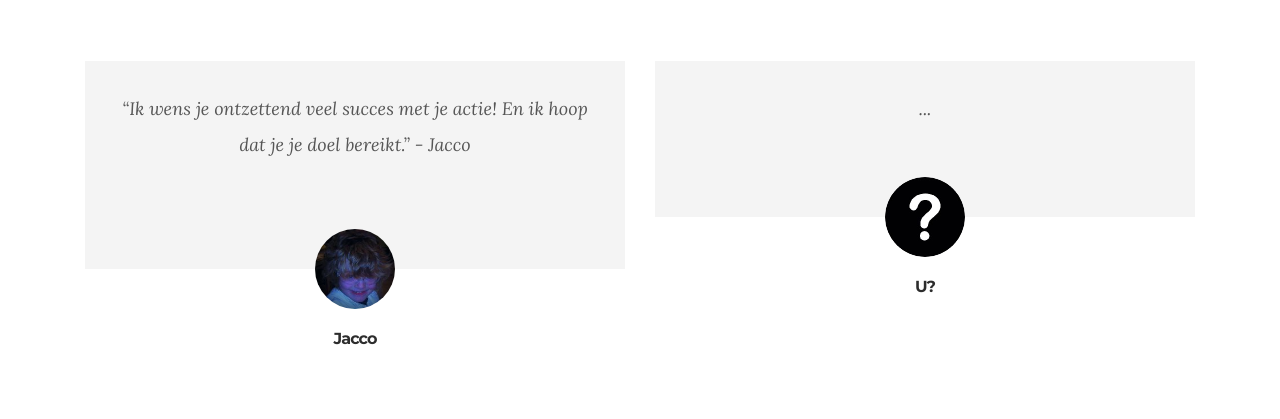
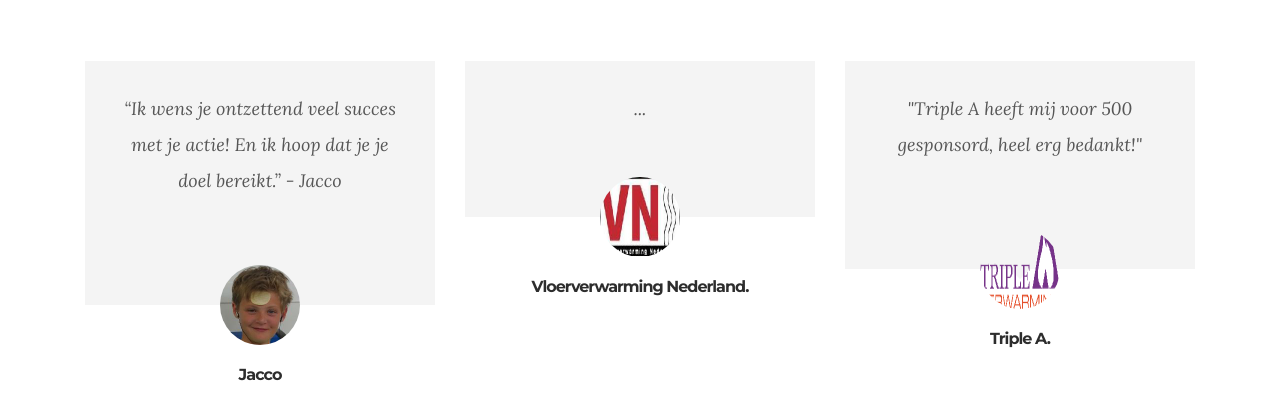
Before and after one commit to JaccoWD/ADEsmeeLIVE, a plain HTML site: page sponsors.html in a window 1280 px wide. Shown: the part 177-596 px from the top of the page. Drawn offline with Linux system fonts and the light colour scheme.

Commit message:
create github pages

```diff
--- a/assets/images/hashes.json
+++ b/assets/images/hashes.json
@@ -1 +1 @@
-{"wD+/Ko7p6NrMxEklxkz9MA==":"mooier%20bergje-2000x1330.jpg","MuJYxrpzNZYzXJksxaIrXQ==":"mooiste%20bergje-2000x1333.jpg","LINM4LeC8svdvNwuJ17fdw==":"19a38b1a-e14c-4270-bdaf-c8ee7a2d4922-119x128.jpg","+gzYyGYyadEdA8CCBYtKcw==":"logo-alpe-dhuzes-121x128.jpg","Dd7y7AjKzFx6v5e1btY4Tw==":"logo-alpe-dhuzes2-121x128.png","wRTgcbJs3Pot3B/PV7e1eA==":"esmme%20heeft%20frag-600x600.jpg","lxQLTrHGBj1Dc6z2zjk4eg==":"mijn%20melkschud-600x315.png","z4xZYOLLQKqBvD7vZTQCsQ==":"31d823ac-19c5-46af-98d5-7fd81ca3219e-1400x1866.jpg","ru4BfY14AFoBonSwXo/EWw==":"mbr-1400x2100.jpg","xbOragvrMwtyTxTZSzT4ow==":"31d823ac-19c5-46af-98d5-7fd81ca3219e-600x773.jpg","Yygs6Cl6QeebIMTfNw8HYA==":"31d823ac-19c5-46af-98d5-7fd81ca3219e-600x800.jpg","ZEAN+Q8qcC8gTLsoJ5p4xA==":"bleh2-600x352.jpg","O+PuEWJF383Sv+bCYprAqw==":"31d823ac-19c5-46af-98d5-7fd81ca3219e-600x799.jpg","GzmXNO8wxcm5h8qh4LyJfg==":"esmme%20heeft%20frag-160x160.jpg","fHWxEYrR658fCn3xXVurPg==":"img_2212%20(2)-140x160.jpg","KtRa2wZYLSLndIlDKukc6g==":"esmme%20heeft%20frag-1400x1400.jpg"}
+{"wD+/Ko7p6NrMxEklxkz9MA==":"mooier%20bergje-2000x1330.jpg","MuJYxrpzNZYzXJksxaIrXQ==":"mooiste%20bergje-2000x1333.jpg","LINM4LeC8svdvNwuJ17fdw==":"19a38b1a-e14c-4270-bdaf-c8ee7a2d4922-119x128.jpg","+gzYyGYyadEdA8CCBYtKcw==":"logo-alpe-dhuzes-121x128.jpg","Dd7y7AjKzFx6v5e1btY4Tw==":"logo-alpe-dhuzes2-121x128.png","wRTgcbJs3Pot3B/PV7e1eA==":"esmme%20heeft%20frag-600x600.jpg","lxQLTrHGBj1Dc6z2zjk4eg==":"mijn%20melkschud-600x315.png","z4xZYOLLQKqBvD7vZTQCsQ==":"31d823ac-19c5-46af-98d5-7fd81ca3219e-1400x1866.jpg","ru4BfY14AFoBonSwXo/EWw==":"mbr-1400x2100.jpg","xbOragvrMwtyTxTZSzT4ow==":"31d823ac-19c5-46af-98d5-7fd81ca3219e-600x773.jpg","Yygs6Cl6QeebIMTfNw8HYA==":"31d823ac-19c5-46af-98d5-7fd81ca3219e-600x800.jpg","ZEAN+Q8qcC8gTLsoJ5p4xA==":"bleh2-600x352.jpg","O+PuEWJF383Sv+bCYprAqw==":"31d823ac-19c5-46af-98d5-7fd81ca3219e-600x799.jpg","GzmXNO8wxcm5h8qh4LyJfg==":"esmme%20heeft%20frag-160x160.jpg","fHWxEYrR658fCn3xXVurPg==":"img_2212%20(2)-140x160.jpg","KtRa2wZYLSLndIlDKukc6g==":"esmme%20heeft%20frag-1400x1400.jpg","Edi5/98+wKqfmN8LUMqFQw==":"main-1400x1050.jpg","skjLcv6CQOkzKF/Lu2HLXg==":"flessen-1400x1866.jpg","fxFcLx3IhpuQ0sWUGCi96A==":"flessen-600x800.jpg","z9lHPwkucpaJNtthEvMW5Q==":"triple%20a%20png-160x67.png","4g4qWkL0gRUJoBI4ujvVHg==":"vn-160x79.jpg","itvTqaDnI8vd2I9NwlFrRw==":"dsc02131%20(3)-120x160.jpg","+3ZicgCQUMKrLXZeQDVq3g==":"dsc02131%20(square)-160x160.jpg","X5/xKXhT362VmfQGSl/Ptw==":"main%20tilted-1400x1050.jpg"}
--- a/sponsors.html
+++ b/sponsors.html
@@ -57,7 +57,7 @@
 
 </section>
 
-<section class="engine"><a rel="external" href="https://mobirise.com">Web Site Maker</a></section><section class="mbr-section mbr-after-navbar" id="testimonials1-4" style="background-color: rgb(255, 255, 255); padding-top: 120px; padding-bottom: 120px;">
+<section class="engine"><a rel="external" href="https://mobirise.com">Mobirise</a></section><section class="mbr-section mbr-after-navbar" id="testimonials1-4" style="background-color: rgb(255, 255, 255); padding-top: 120px; padding-bottom: 120px;">
 
 
 
@@ -77,23 +77,33 @@
         <div class="container">
             <div class="row">
 
-                <div class="col-xs-12 col-md-6">
+                <div class="col-xs-12 col-lg-4">
 
                     <div class="mbr-testimonial card mbr-testimonial-lg">
                         <div class="card-block"><p>“Ik wens je ontzettend veel succes met je actie! En ik hoop dat je je doel bereikt.” - Jacco</p></div>
                         <div class="mbr-author card-footer">
-                            <div class="mbr-author-img"><img src="assets/images/img-2212-2-140x160.jpg" class="img-circle"></div>
+                            <div class="mbr-author-img"><img src="assets/images/dsc02131-square-160x160.jpg" class="img-circle"></div>
                             <div class="mbr-author-name">Jacco</div>
 
                         </div>
                     </div>
-                </div><div class="col-xs-12 col-md-6">
+                </div><div class="col-xs-12 col-lg-4">
 
                     <div class="mbr-testimonial card mbr-testimonial-lg">
                         <div class="card-block">...</div>
                         <div class="mbr-author card-footer">
-                            <div class="mbr-author-img"><img src="assets/images/esmme-heeft-frag-160x160.jpg" class="img-circle"></div>
-                            <div class="mbr-author-name">U?</div>
+                            <div class="mbr-author-img"><img src="assets/images/vn-160x79.jpg" class="img-circle"></div>
+                            <div class="mbr-author-name">Vloerverwarming Nederland.</div>
+
+                        </div>
+                    </div>
+                </div><div class="col-xs-12 col-lg-4">
+
+                    <div class="mbr-testimonial card mbr-testimonial-lg">
+                        <div class="card-block"><p>"Triple A heeft mij voor 500 gesponsord, heel erg bedankt!"</p></div>
+                        <div class="mbr-author card-footer">
+                            <div class="mbr-author-img"><img src="assets/images/triple-a-png-160x67.png" class="img-circle"></div>
+                            <div class="mbr-author-name">Triple A.</div>
 
                         </div>
                     </div>
```
Also changed, not shown: index.html (+7 -7 lines), assets/images/dsc02131-square-160x160.jpg (added), assets/images/main-1400x1050.jpg (added), assets/images/triple-a-png-160x67.png (added), assets/images/vn-160x79.jpg (added), 1 other file.
